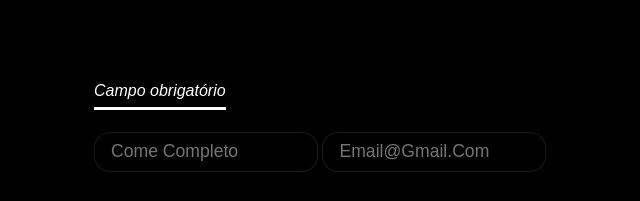
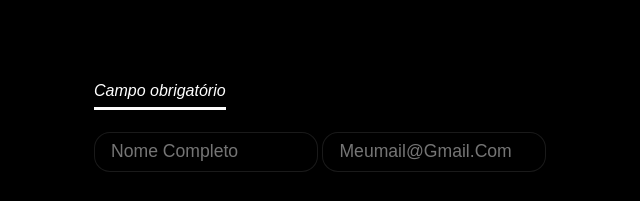
Before and after one commit to PiterLicundoca/Portfolio, a plain HTML site: page index.html in a window 1280 px wide. Shown: the part 3640-3841 px from the top of the page, 546-1186 px from the left. Drawn offline with Linux system fonts and the light colour scheme.

Commit message:
Update index.html

```diff
--- a/index.html
+++ b/index.html
@@ -270,8 +270,8 @@
                 <div class="form-grup" onsubmit="  validar()" name="formes">
                     <form action="#" id="forme" name="form"">
                         <i>Campo obrigatório</i> <span></span>
-                        <input class="nome1" type="text" name="nome" id="nomein" required placeholder="Come completo">
-                        <input class="email" type="email" name="email" id="emailin" required placeholder="email@gmail.com">
+                        <input class="nome1" type="text" name="nome" id="nomein" required placeholder="Nome completo">
+                        <input class="email" type="email" name="email" id="emailin" required placeholder="meumail@gmail.com">
                         <input class="tel" type="text" name="tel" id="numein" required placeholder="+(244) 9xx xxx xxx">
                         <div class="area"><textarea name="assunto"  id="textin" placeholder="Comentário"></textarea> </div>
                         <button class="enviar" id="enviarcomen">enviar</button>
```
